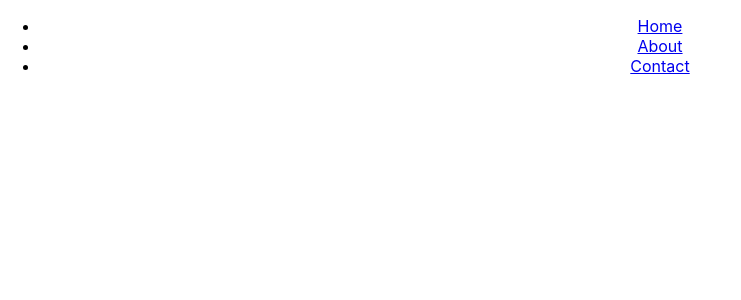
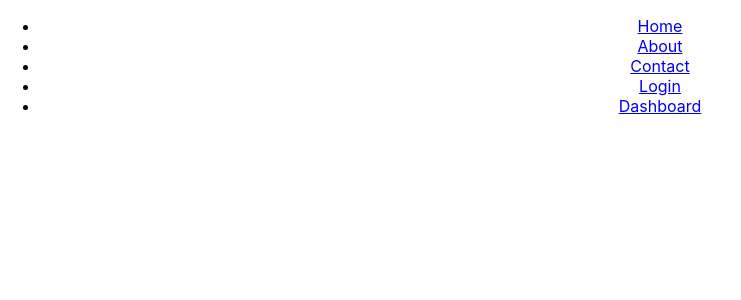
Before and after one commit to Chamathka01/IT3133_Day-08, a React (Create React App) app in the folder myapp/: page / in a window 1280 px wide. Before the commit this address had no page. Shown: the top 300 px of the page, without its empty margins (0-741 px from the left). Built offline with nearby package versions, Linux system fonts and the light colour scheme.

Commit message:
Defines the navigation links for login and dashboard

```diff
--- a/myapp/src/App.js
+++ b/myapp/src/App.js
@@ -14,6 +14,8 @@
           <li><Link to="/home">Home</Link></li>
           <li><Link to="/about">About</Link></li>
           <li><Link to="/contact">Contact</Link></li>
+          <li><Link to="/login">Login</Link></li>
+          <li><Link to="/dashboard">Dashboard</Link></li>
         </ul>
       </nav>
 
```
